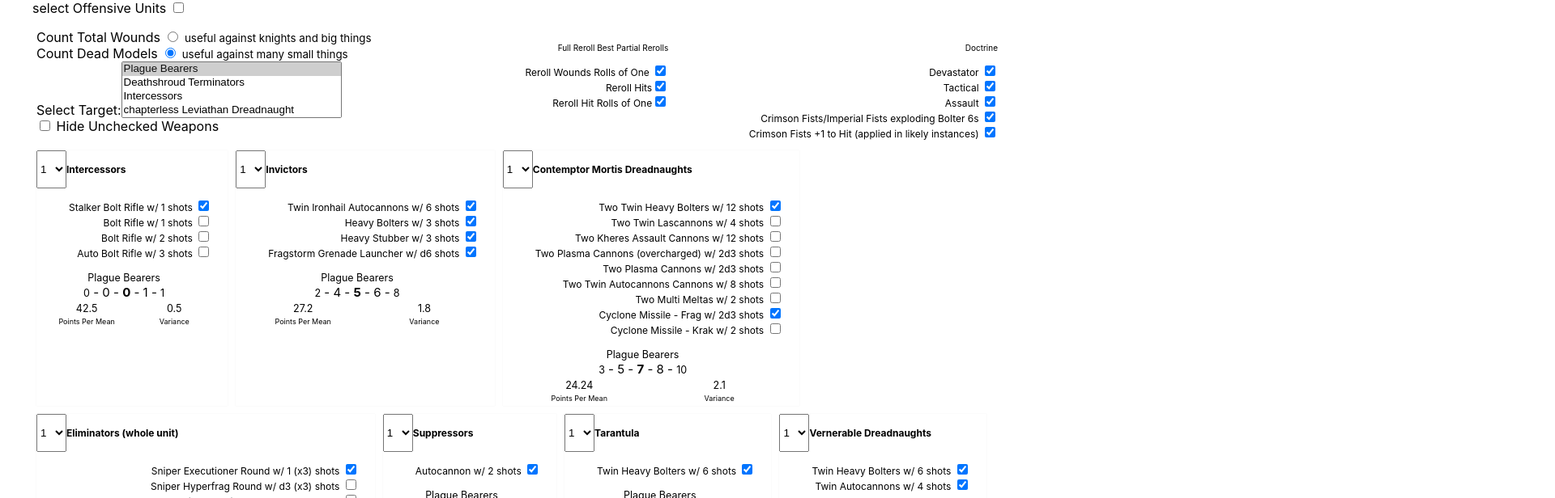
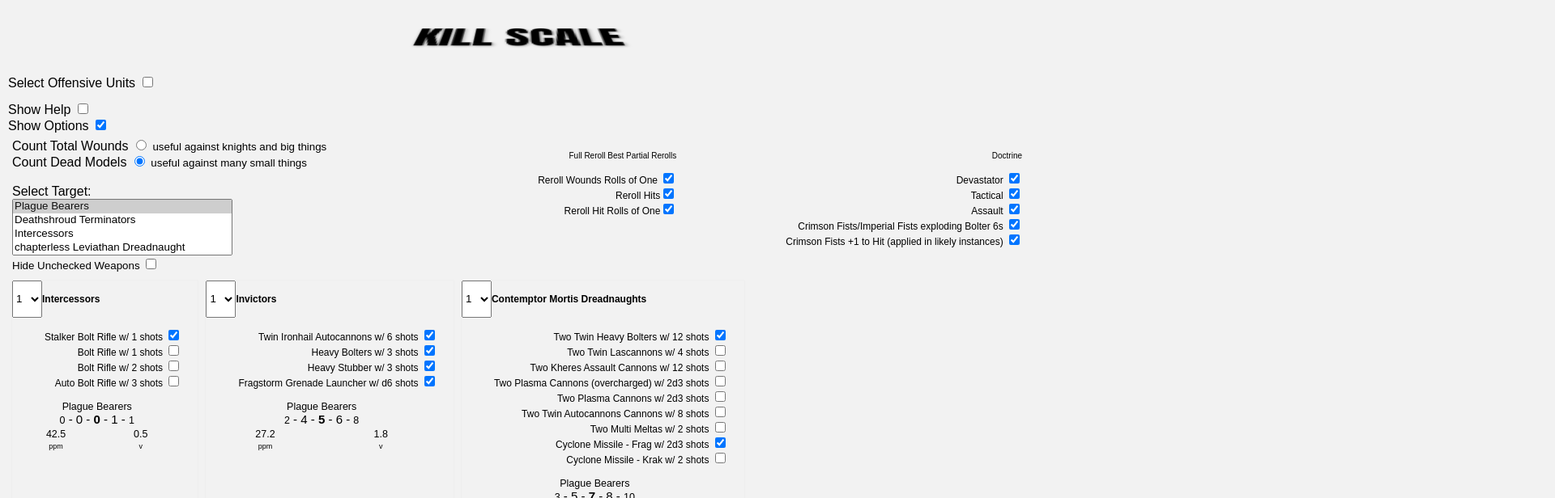
Before and after one commit to nickwelp/killscale, a React (Create React App) app: page / in a window 1280 px wide. Shown: the top 616 px of the page at 81% size, 1920 px wide, since content can reach past the window. Built offline with nearby package versions, Linux system fonts and the light colour scheme.

Commit message:
aded styled components

```diff
--- a/package.json
+++ b/package.json
@@ -7,9 +7,11 @@
     "@types/node": "12.7.9",
     "@types/react": "16.9.4",
     "@types/react-dom": "16.9.1",
+    "@types/styled-components": "^4.1.19",
     "react": "^16.10.1",
     "react-dom": "^16.10.1",
     "react-scripts": "3.1.2",
+    "styled-components": "^4.4.0",
     "typescript": "3.6.3"
   },
   "scripts": {
--- a/src/App.css
+++ b/src/App.css
@@ -1,7 +1,7 @@
 .App {
-  width: 100%;
-  max-width: 1200px;
-  margin: auto;
+  width: calc(100% - 20px);
+  margin:auto;
+  ;
 }
 
 .App-logo {
--- a/src/App.tsx
+++ b/src/App.tsx
@@ -1,4 +1,8 @@
 import React from 'react';
+import { ThemeProvider } from 'styled-components';
+import { theme } from './views/theme';
+import GlobalStyle from './views/theme/globalStyle';
+
 import './App.css';
 
 import Application from './views/app';
@@ -6,7 +10,10 @@ import Application from './views/app';
 const App: React.FC = () => {
   return (
     <div className="App">
-      <Application />
+      <GlobalStyle />
+      <ThemeProvider theme={theme}>
+        <Application />
+      </ThemeProvider>
     </div>
   );
 }
--- a/src/controllers/shooterController.tsx
+++ b/src/controllers/shooterController.tsx
@@ -35,7 +35,7 @@ export const ShooterController = (dashboard: (a: IUnit[], b: number[]) => any) =
     const [showOptions, setShowOptions] = useState(false);
     const options = shooters.map((shooter, i) => {
         return (
-            <li>
+            <li key={i}>
                 <label>
                     <input type={'checkbox'} name={'shooterSelection'} value={i} checked={activeList.includes(i)} onChange={(e: ChangeEvent<HTMLInputElement>) => dispatch({ element: e.currentTarget })} />
                     {shooter.name}
@@ -46,8 +46,8 @@ export const ShooterController = (dashboard: (a: IUnit[], b: number[]) => any) =
     return (
         <>
             <div>
-                <label>select Offensive Units <input type={'checkbox'} onChange={(e: ChangeEvent<HTMLInputElement>) => setShowOptions(!!e.currentTarget.checked)} /></label>
-                <ul>
+                <label>Select Offensive Units <input type={'checkbox'} onChange={(e: ChangeEvent<HTMLInputElement>) => setShowOptions(!!e.currentTarget.checked)} /></label>
+                <ul style={{ fontSize: 'small' }}>
                     {showOptions && options}
                 </ul>
             </div>
--- a/src/views/app.tsx
+++ b/src/views/app.tsx
@@ -6,6 +6,7 @@ import Dashboard from './dashboard';
 const App = () => {
     return (
         <div>
+            <h1 style={{ transform: 'scale(2,1) perspective(200px) rotateX(40deg)', textShadow: '1px 1px 3px rgba(0,0,0,.3)', textAlign: 'center', fontFamily: 'impact, sans-serif' }}>KILL SCALE</h1>
             {ShooterController(Dashboard)}
         </div>
     );
--- a/src/views/dashboard.tsx
+++ b/src/views/dashboard.tsx
@@ -1,4 +1,4 @@
-import React, { useState, useReducer } from 'react';
+import React, { useState, useReducer, ChangeEvent } from 'react';
 
 import Intercessors from '../models/targets/hooson/intercessors';
 import IronHandsRepulsorExecutioner from '../models/targets/ironHands/ihRepulsorExecutioner';
@@ -49,6 +49,8 @@ const Dashboard = (shooters: IUnit[], activeList: number[]) => {
     const [rerollWoundRollsOfOne, setRerollWouldRollsOfOne] = useState(true);
 
     const [hideUncheckedWeapons, setHideUncheckedWeapons] = useState(false);
+    const [showOptions, setShowOptions] = useState(true);
+    const [showHelp, setShowHelp] = useState(false);
 
     const targets = [PlagueBearers, DeathshroudTerminators, Intercessors, Leviathan, Tacticals, IronHandsRepulsorExecutioner, RepulsorExecutioner, Rhino];
 
@@ -81,10 +83,7 @@ const Dashboard = (shooters: IUnit[], activeList: number[]) => {
         )
     };
 
-
-    return (
-        <div >
-            <div style={{ display: 'flex', flexDirection: 'row', margin: '5px' }}>
+    const interfaceOptions = (<div style={{ display: 'flex', flexDirection: 'row', margin: '5px' }}>
         <div style={{ display: 'flex', flexDirection: 'column', flexGrow: 1 }}>
             <div>
                 <label>Count Total Wounds <input name={'deadModels'} checked={sumWounds} value='false' onClick={(e: React.MouseEvent<HTMLInputElement>) => setState(true)} type={'radio'} /></label> <small>useful against knights and big things</small>
@@ -92,10 +91,10 @@ const Dashboard = (shooters: IUnit[], activeList: number[]) => {
             <div>
                 <label>Count Dead Models <input name={'deadModels'} checked={!sumWounds} value='true' onClick={(e: React.MouseEvent<HTMLInputElement>) => setState(false)} type={'radio'} /></label> <small>useful against many small things</small>
             </div>
-                    <div>
+            <div><br />
                 <label>
                     Select Target:
-                        </label>
+                </label><br />
                 <select multiple={true} onChange={(e: React.ChangeEvent<HTMLSelectElement>) => dispatch({ element: e.currentTarget })}>
                     {targets.map((t, i) => {
                         return (
@@ -105,7 +104,7 @@ const Dashboard = (shooters: IUnit[], activeList: number[]) => {
                 </select>
             </div>
             <div>
-                        <label><input type={'checkbox'} checked={hideUncheckedWeapons} onChange={(e: React.ChangeEvent<HTMLInputElement>) => setHideUncheckedWeapons(!!e.currentTarget.checked)} name={'hideUncheckedWeapons'} /> Hide Unchecked Weapons </label>
+                <label><small>Hide Unchecked Weapons </small><input type={'checkbox'} checked={hideUncheckedWeapons} onChange={(e: React.ChangeEvent<HTMLInputElement>) => setHideUncheckedWeapons(!!e.currentTarget.checked)} name={'hideUncheckedWeapons'} /> </label>
             </div>
         </div>
         <div style={{ margin: '3px', flexGrow: 1, fontSize: '12px', textAlign: 'right' }}>
@@ -147,10 +146,28 @@ const Dashboard = (shooters: IUnit[], activeList: number[]) => {
                 <label>Heavy Weapons cause +1D against Vehicles <input type={'checkbox'} value='1' checked={crimsonFistsPlusToHit} onChange={(e: React.ChangeEvent<HTMLInputElement>) => setCrimsonFistsPlusToHit(!!e.currentTarget.checked)} /></label>
             </div> */}
         </div>
+    </div>);
+
+    const helpText = (
+        <div style={{ fontFamily: 'serif', margin: '5px 20px 5px 20px', fontSize: '14px', borderRadius: '5px', padding: '20px', background: '#ccccccc', boxShadow: '1px 1px 3px rgba(0,0,0,.5)' }}>
+            <p>Well-come to <strong>Kill Scale</strong>! Anticipating Success&trade;. Kill Scale simulates game processes many thousand times to generate predictions of outcomes.</p>
+            <p>In Kill Scale, you select your offensive units, your target units, and the weapons load out for your Offensive Unit. You also select the number of models or number of units shooting (depends on the unit).</p>
+            <p>We then simulate that shooting phase between 2000 and 10000 times. I started at 10,000 but have found my accuracy is not diminished at 2000. We then find the standard deviation  of the outcomes, and trim outcomes more than 2  standDevs removed from the mean.</p>
+            <p>With the remainder of the result set, which is 95% of all results, we surface the worst score,
+                the median of results below the mean, the median, the mean of results above the mean, and the best result.</p>
+            <p>So that looks like a series of numbers such as:<br /> <small>1</small> - 2 - <strong>3</strong> - 4 - <small>5</small></p>
+            <p>Between the 1-5 are 95% of outcomes. Between 2-4 and 50% or more of all results, and 3 is the median outcome.</p>
+            <p>ppm is short for Points Per Mean, which is the points of the units shooting divided by the mean of the results. Points currently are set and dont' change reflecting loadouts.</p>
+            <p>v is for Variance, the Standard Deviation of the set. Often times it is better to act with higher variant units first, so your less variant units with more predictable outcomes can correct or exploit whatever happens regarding the variant shooting.</p>
         </div>
+    );
 
-
-
+    return (
+        <div >
+            <div><label >Show Help <input checked={showHelp} type={'checkbox'} onChange={(e: ChangeEvent<HTMLInputElement>) => setShowHelp(!!e.currentTarget.checked)} /> </label> </div>
+            {showHelp && helpText}
+            <div><label >Show Options <input checked={showOptions} type={'checkbox'} onChange={(e: ChangeEvent<HTMLInputElement>) => setShowOptions(!!e.currentTarget.checked)} /> </label> </div>
+            {showOptions && interfaceOptions}
             {display()}
         </div >
     );
--- a/src/views/shootingProfile.tsx
+++ b/src/views/shootingProfile.tsx
@@ -74,8 +74,8 @@ const ShootingProfile = ({ shooter, targets, sumWounds, rerollProfile, doctrine,
                 <small>{data.target}</small><br />
                 <small>{data.pruned.worst}</small> - {data.pruned.lowerMedian} - <strong>{data.pruned.median}</strong> - {data.pruned.upperMedian} - <small>{data.pruned.best}</small><br />
                 <div style={{ display: 'flex', flexDirection: 'row' }}>
-                    <small style={{ margin: '3px', flexGrow: 1 }}>{(Math.round((shooter.points * modelCount / data.mean) * 100) / 100)}<br /> <span style={{ fontSize: '9px' }}>Points Per Mean</span></small><br />
-                    <small style={{ margin: '3px', flexGrow: 1 }}>{(Math.round(100 * data.standardDeviation) / 100)} <br /><span style={{ fontSize: '9px' }}>Variance</span></small>
+                    <small style={{ margin: '3px', flexGrow: 1 }}>{(Math.round((shooter.points * modelCount / data.mean) * 100) / 100)}<br /> <span style={{ fontSize: '9px' }}>ppm</span></small><br />
+                    <small style={{ margin: '3px', flexGrow: 1 }}>{(Math.round(100 * data.standardDeviation) / 100)} <br /><span style={{ fontSize: '9px' }}>v</span></small>
                 </div>
             </div>
         ));
--- /dev/null
+++ b/src/views/theme/colors.ts
@@ -0,0 +1,9 @@
+export const colors = {
+    black: '#000000',
+    darkGrey: '#5a5b5e',
+    grey: '#999999',
+    lightGrey: '#cccccc',
+    lighterGrey: '#f2f2f2',
+    lightestGrey: '#fafafa',
+    white: '#ffffff',
+};
--- /dev/null
+++ b/src/views/theme/font.ts
@@ -0,0 +1,3 @@
+export const font = {
+    family: 'sans-serif',
+};
--- /dev/null
+++ b/src/views/theme/globalStyle.tsx
@@ -0,0 +1,15 @@
+import { createGlobalStyle } from 'styled-components';
+
+const GlobalStyle = createGlobalStyle`
+  body{
+    background-color: #f2f2f2;
+    margin: 0;
+    font-family: sans-serif;
+    -webkit-font-smoothing: antialiased;
+    -moz-osx-font-smoothing: grayscale;
+    overflow-x: hidden;
+
+  }
+`;
+
+export default GlobalStyle;
--- /dev/null
+++ b/src/views/theme/index.ts
@@ -0,0 +1,11 @@
+import baseStyled from 'styled-components';
+
+import { colors } from './colors';
+import { font } from './font';
+
+export const theme = {
+    colors,
+    font,
+};
+
+export type Theme = typeof theme;
```
Also changed, not shown: 2 other files (tests, documents, lock files or other folders). Lines whose indentation alone changed are shown as unchanged.
